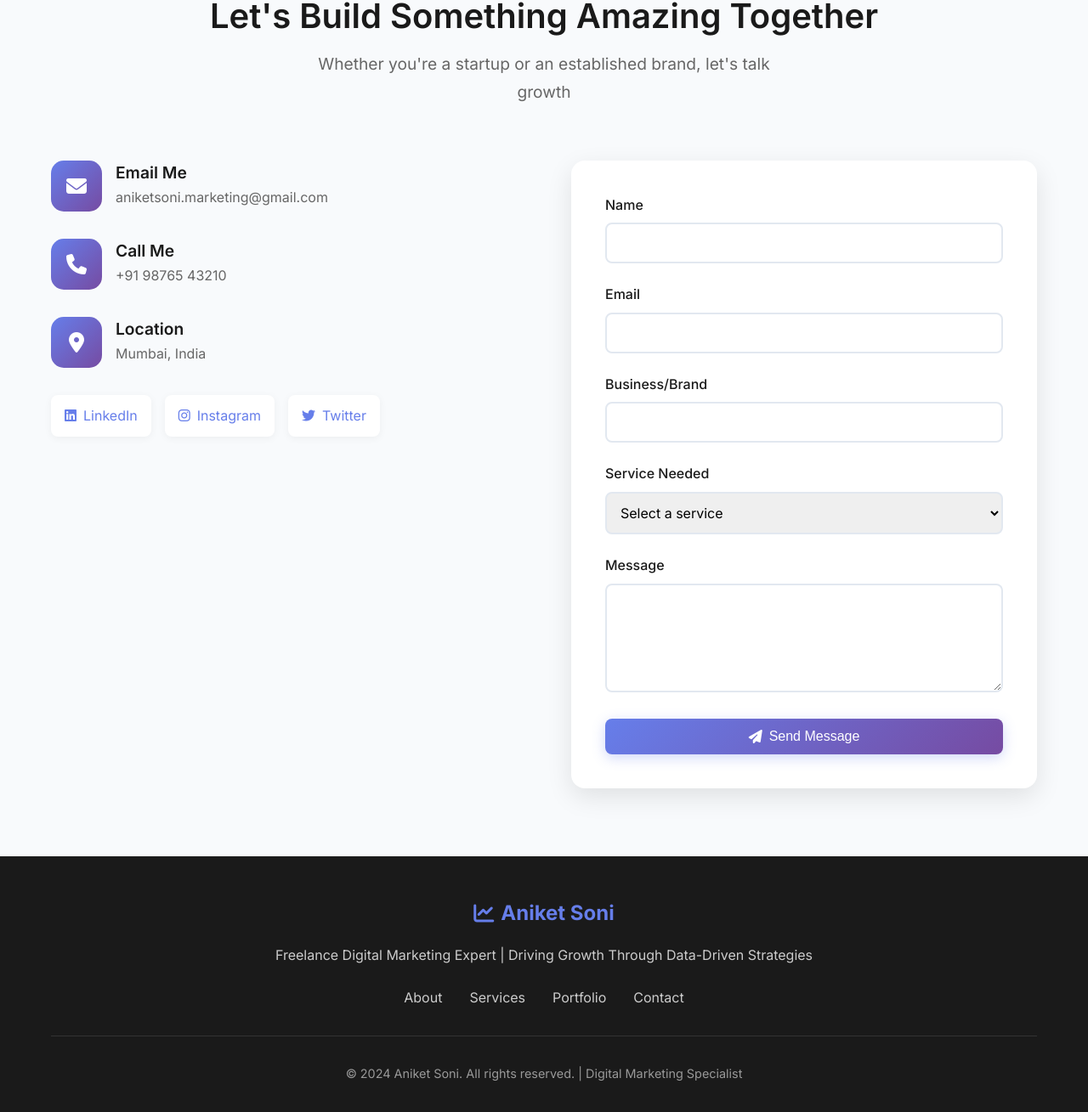
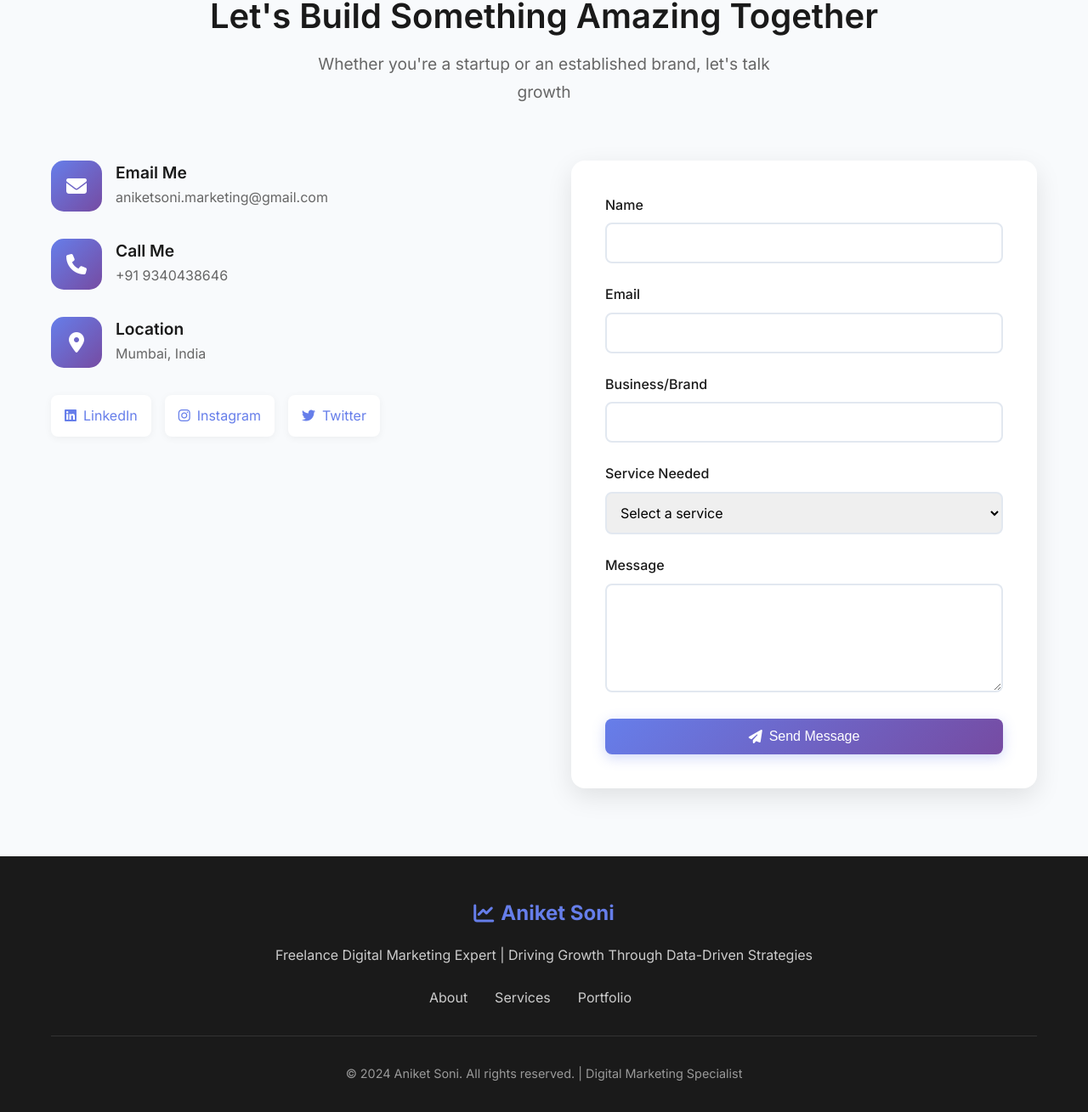
Before and after one commit to Aniketsoni9340/aniketsoni, a plain HTML site: page index.html in a window 1280 px wide. Shown: the part 4898-6207 px from the top of the page at 85% size. Drawn offline with Linux system fonts and the light colour scheme; a script that the page names is missing.

Commit message:
Update index.html

```diff
--- a/index.html
+++ b/index.html
@@ -451,7 +451,7 @@
                         </div>
                         <div class="contact-details">
                             <h3>Call Me</h3>
-                            <p>+91 98765 43210</p>
+                            <p>+91 9340438646</p>
                         </div>
                     </div>
                     <div class="contact-item">
@@ -530,7 +530,7 @@
                     <a href="#about">About</a>
                     <a href="#services">Services</a>
                     <a href="#portfolio">Portfolio</a>
-                    <a href="#contact">Contact</a>
+                    <a href="#contact"></a>
                 </div>
             </div>
             <div class="footer-bottom">
```
